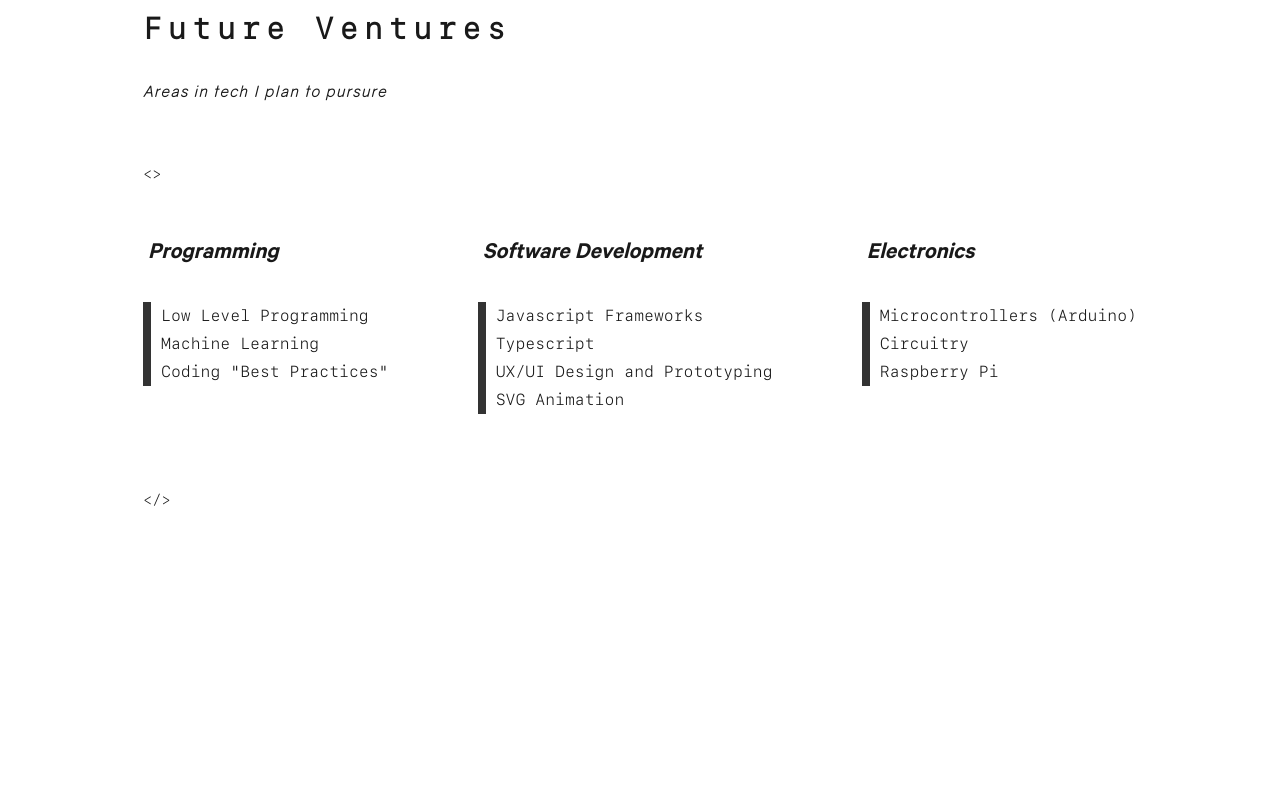
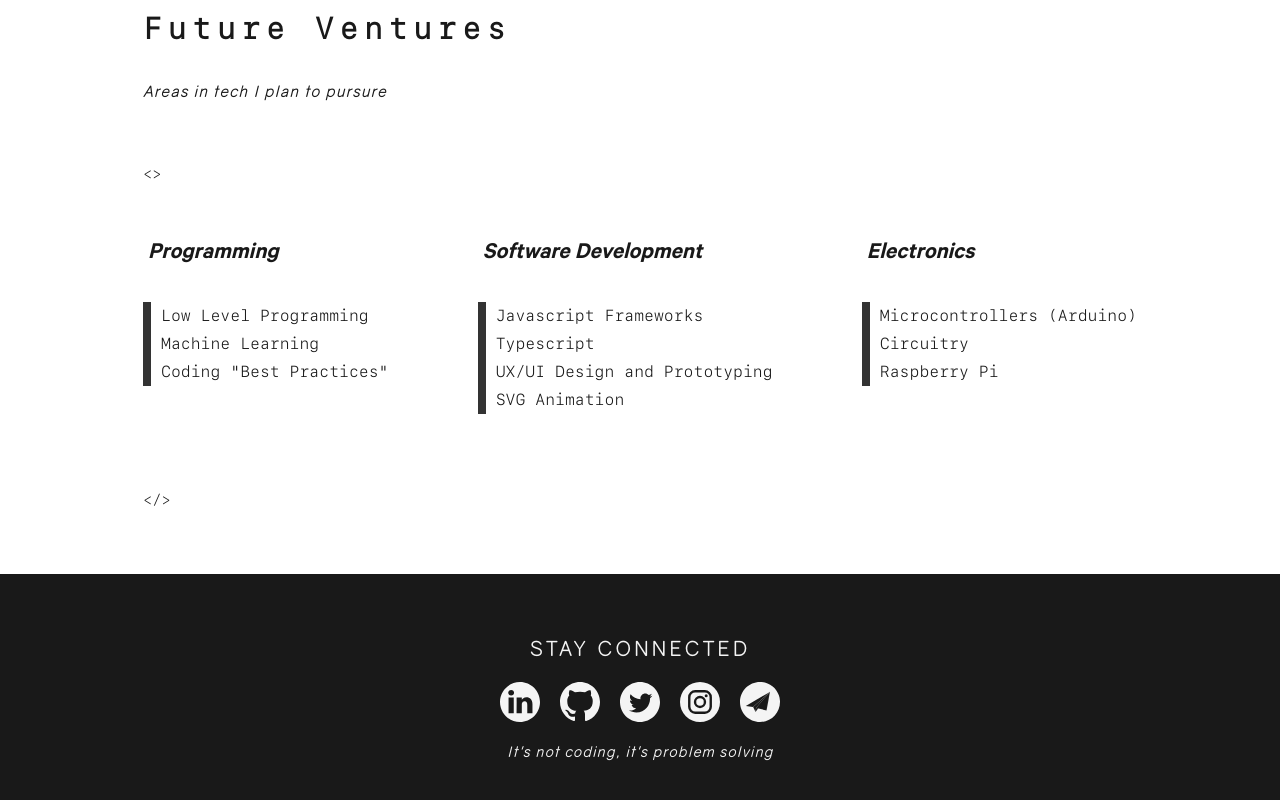
Before and after one commit to Red-CS/portfolio-website, a Next.js app: page / in a window 1280 px wide. Shown: the part 2730-3530 px from the top of the page. Before the commit the page ends 3304 px from the top, so only its background shows below. Built offline with nearby package versions, Linux system fonts and the light colour scheme.

Commit message:
add footer

```diff
--- a/pages/index.js
+++ b/pages/index.js
@@ -7,6 +7,7 @@ import Home from "../src/components/Home"
 import Second from "../src/components/Second"
 import Third from "../src/components/Third"
 import Fourth from "../src/components/Fourth"
+import Footer from "../src/components/Footer"
 
 // CSS
 import styles from '../styles/page/Main.module.css'
@@ -97,6 +98,7 @@ export default function Main() {
         <Second/>
         <Third />
         <Fourth />
+        <Footer />
       </main>
     </div>
   )
--- /dev/null
+++ b/src/components/Footer.js
@@ -0,0 +1,38 @@
+import Image from 'next/image';
+import styles from "../../styles/component/Footer.module.css";
+
+const Footer = () => (
+    <div className={styles["footer"]}>
+        <div className={styles["stay-connected"]}>
+            {/* Stay Connected */}
+            <h2>Stay Connected</h2>
+            <div className={styles["socials-bottom"]}>
+                <ul>
+                    <li>
+                        <a target="_blank" href="https://www.linkedin.com/in/red-williams-6a0a181b6">
+                        <Image src="/img/fa_linkedin.svg" width="40" height="40" className={styles["fa", "fa-linkedin"]}/></a>
+                    </li>
+                    <li>
+                        <a target="_blank" href="https://github.com/Red-CS">
+                        <Image src="/img/fa_github.svg" width="40" height="40" className={styles["fa", "fa-github"]}/></a>
+                    </li>
+                    <li>
+                        <a target="_blank" href="https://www.twitter/01_CodeRed">
+                        <Image src="/img/fa_twitter.svg" width="40" height="40" className={styles["fa", "fa-twitter"]}/></a>
+                    </li>
+                    <li>
+                        <a target="_blank" href="https://www.instagram.com/@01_codered">
+                        <Image src="/img/fa_instagram.svg" width="40" height="40" className={styles["fa", "fa-instagram"]}/></a>
+                    </li>
+                    <li>
+                        <a target="_blank" href="mailto:red.devcs@gmail.com">
+                        <Image src="/img/fa_email.svg" width="40" height="40" className={styles["fa", "fa-mail"]}/></a>
+                    </li>
+                </ul>
+            </div>
+            <h3>It's not coding, it's problem solving</h3>
+        </div>
+    </div>
+);
+
+export default Footer;
--- /dev/null
+++ b/styles/component/Footer.module.css
@@ -0,0 +1,43 @@
+.footer {
+    border: none;
+    padding: 40px 40px 10px none;
+    background-color: #191919;
+    color: #f4f4f4;
+}
+
+.stay-connected {
+    padding: 60px 15px;
+}
+
+.stay-connected h2 {
+    font-size: 20px;
+    text-align: center;
+    margin-bottom: 10px;
+    margin-top: 0px;
+    text-transform: uppercase;
+}
+
+.stay-connected h3 {
+    font-size: 14px;
+    text-align: center;
+    font-style: italic;
+    margin: 0;
+}
+
+.socials-bottom ul {
+    list-style: none;
+    padding: 0px 20px;
+    display: flex;
+    justify-content: center;
+    margin: 0px;
+}
+
+.fa {
+    width: 50px;
+}
+
+.socials-bottom li {
+    display: inline-block;
+    padding: 10px;
+
+}
```
